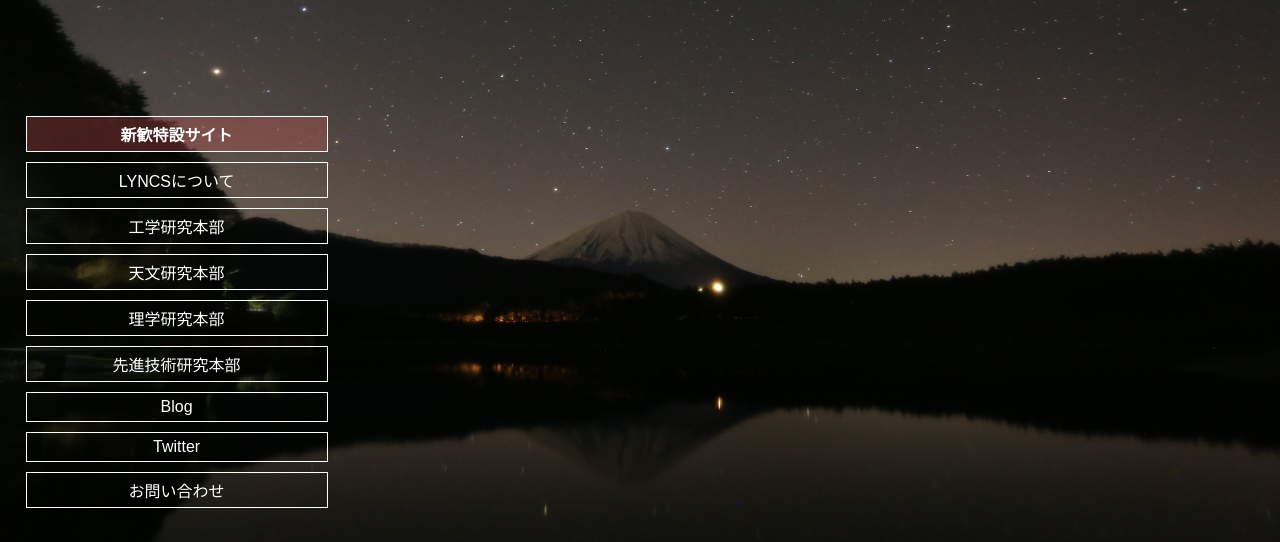
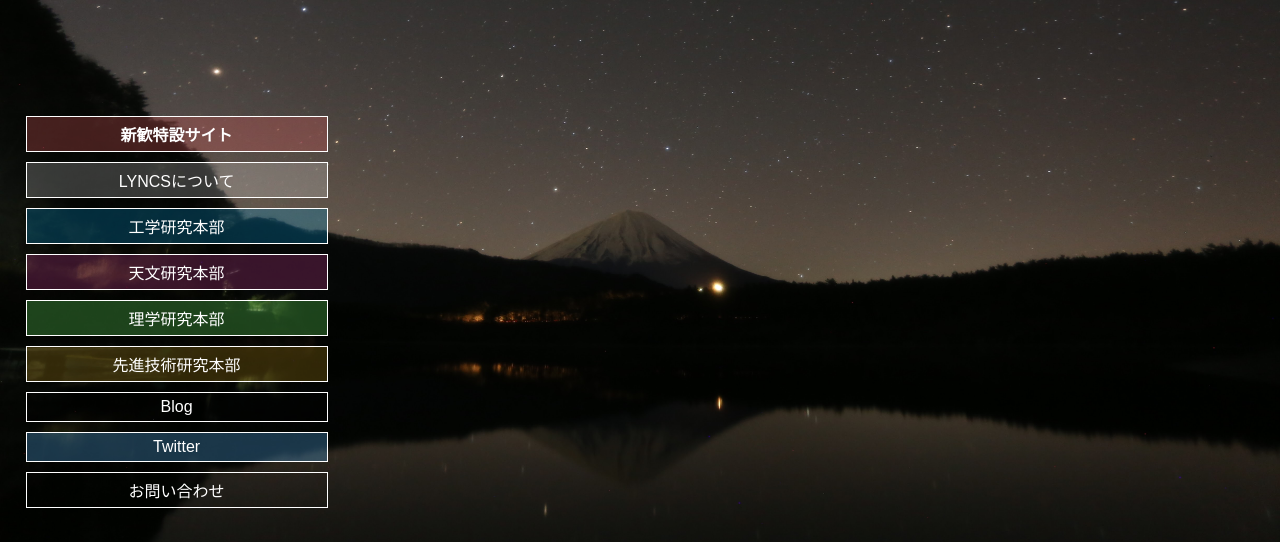
Before and after one commit to LYNCS-Keio/lyncs-official-web, a website: page index.html in a window 1280 px wide. Shown: the part 258-800 px from the top of the page. Drawn offline with Linux system fonts and the light colour scheme.

Commit message:
add color to top link menu

```diff
--- a/index.html
+++ b/index.html
@@ -58,25 +58,25 @@
         <li style="background: rgba(216, 90, 90, 0.3)">
           <b><a href="./2018/shinkan" class="links_a">新歓特設サイト</a></b>
         </li>
-        <li>
+        <li style="background: rgba(255, 255, 255, 0.2)">
           <a href="./about" class="links_a">LYNCSについて</a>
         </li>
-        <li>
+        <li style="background: rgba(4, 136, 192, 0.3)">
           <a href="./sat"  class="links_a">工学研究本部</a>
         </li>
-        <li>
+        <li style="background: rgba(176, 53, 131, 0.3)">
           <a href="./astro"  class="links_a">天文研究本部</a>
         </li>
-        <li>
+        <li style="background: rgba(94, 216, 90, 0.3)">
           <a href="./science"  class="links_a">理学研究本部</a>
         </li>
-        <li>
+        <li style="background: rgba(239, 183, 39, 0.2)">
           <a href="./advance"  class="links_a">先進技術研究本部</a>
         </li>
-        <li>
+        <li style="background: rgba(0, 0, 0, 0.3)">
           <a href="http://lyncs.hateblo.jp/" target="_blank" class="links_a">Blog</a>
         </li>
-        <li>
+        <li style="background: rgba(85, 172, 238, 0.3)">
           <a href="https://twitter.com/keio_LYNCS" target="_blank" class="links_a">Twitter</a>
         </li>
         <li>
```
